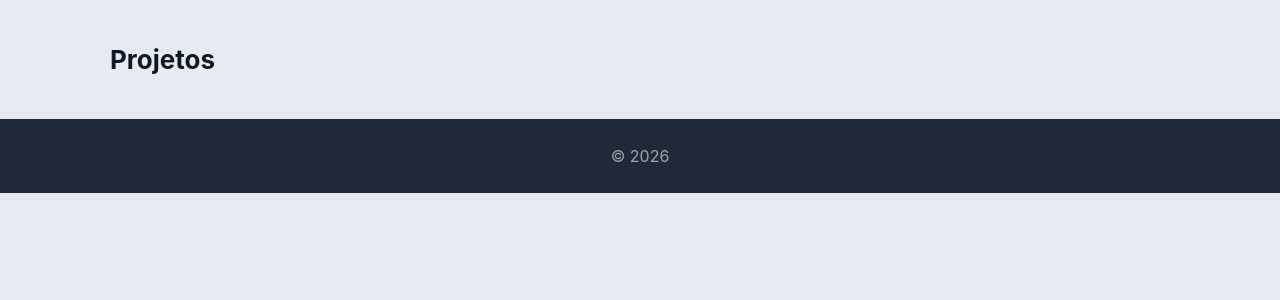
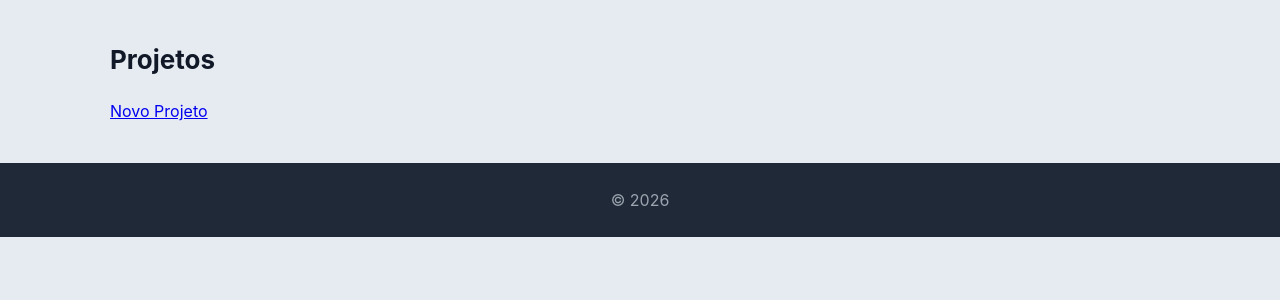
Before and after one commit to miguel-baptista07/portfolio-django, a Django app: page /portfolio/ in a window 1280 px wide. Shown: the part 113-413 px from the top of the page. Run offline with Django 5.2, Linux system fonts and the light colour scheme; data that the repository does not hold is empty.

Commit message:
portfolio: botões CRUD adicionados nas páginas de listagem

```diff
--- a/portfolio/templates/portfolio/projetos.html
+++ b/portfolio/templates/portfolio/projetos.html
@@ -7,7 +7,7 @@
     {% for projeto in projetos %}
     <article>
         <header>
-            <h3>{{ projeto.titulo }}</h3>
+            <h3><a href="{% url 'projeto' projeto.id %}">{{ projeto.titulo }}</a></h3>
             <p>{{ projeto.uc }}</p>
         </header>
 
@@ -23,7 +23,12 @@
         {% if projeto.url_github %}
         <p><a href="{{ projeto.url_github }}">GitHub</a></p>
         {% endif %}
+
+        <p><a href="{% url 'edita_projeto' projeto.id %}">Editar</a></p>
+        <p><a href="{% url 'apaga_projeto' projeto.id %}">Apagar</a></p>
     </article>
     {% endfor %}
 </section>
+
+<p><a href="{% url 'novo_projeto' %}">Novo Projeto</a></p>
 {% endblock %}
```
Also changed, not shown: portfolio/templates/portfolio/competencias.html (+6 -1 lines), portfolio/templates/portfolio/formacoes.html (+6 -1 lines), portfolio/templates/portfolio/tecnologias.html (+6 -1 lines).
